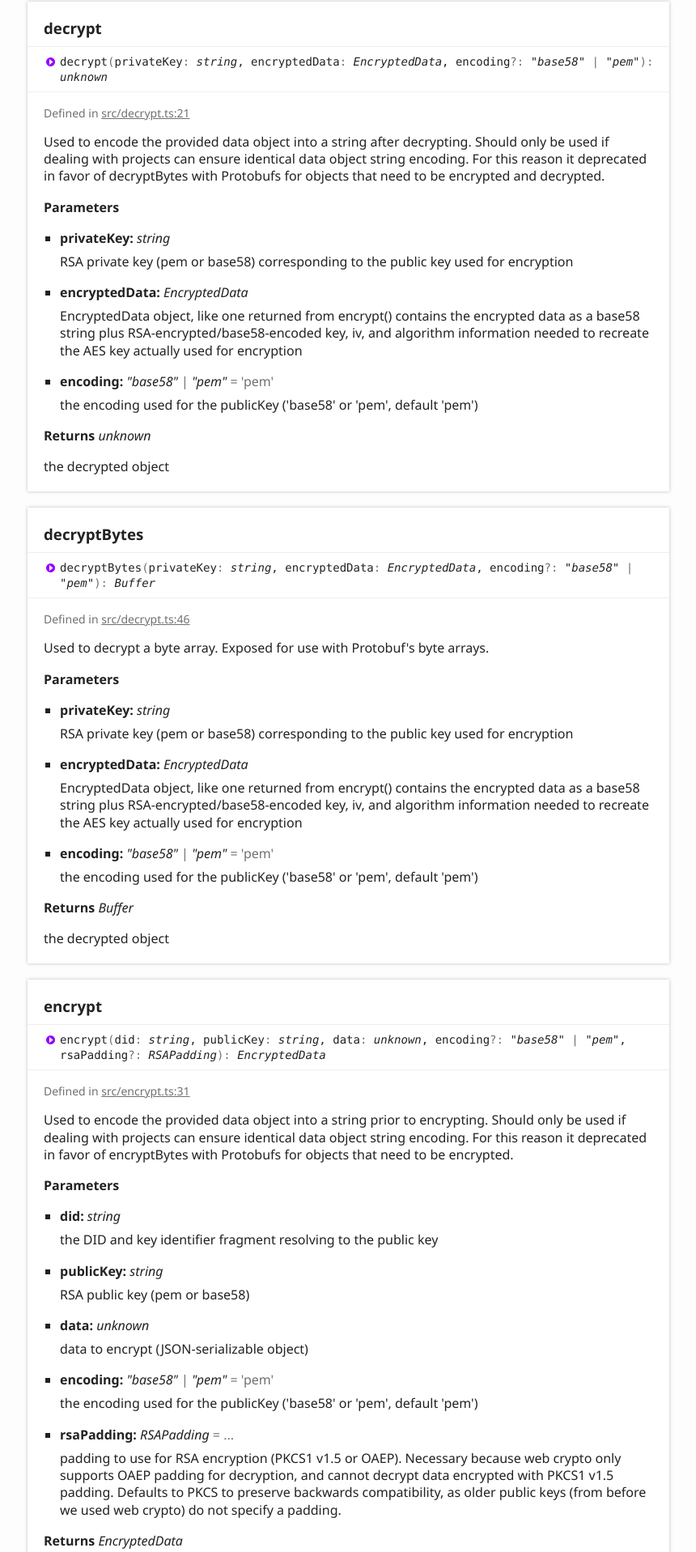
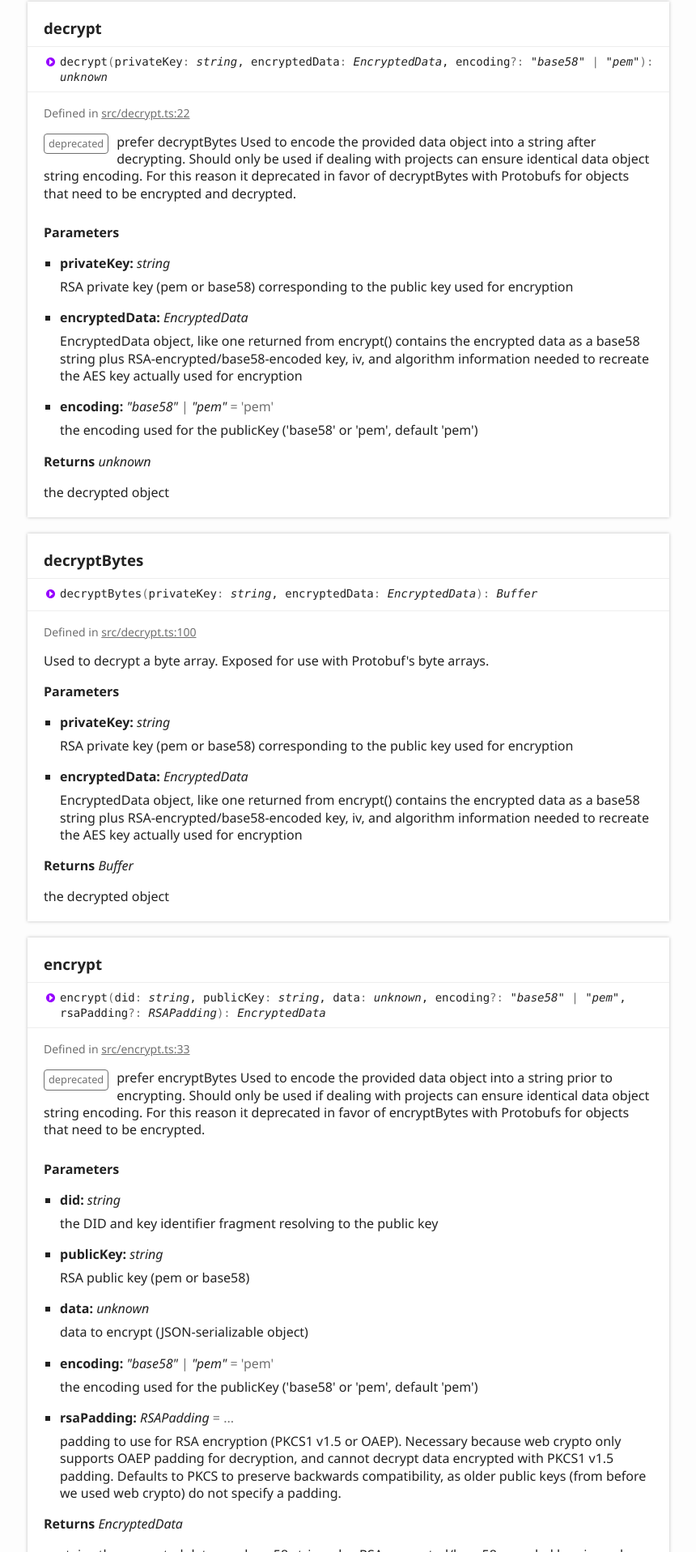
Before and after one commit to VerifiedInc/library-crypto-typescript, a website: page docs/modules.html in a window 1280 px wide. Shown: the part 612-2529 px from the top of the page at 81% size, without its empty margins (6-866 px from the left). Drawn offline with Linux system fonts and the light colour scheme.

Commit message:
[Release 1.8.0] Refactor to use PublicKeyInfo objects and to auto detect key encodings.

```diff
--- a/docs/modules.html
+++ b/docs/modules.html
@@ -99,15 +99,18 @@
 						<li class="tsd-description">
 							<aside class="tsd-sources">
 								<ul>
-									<li>Defined in <a href="https://github.com/UnumID/library-crypto-typescript/blob/8bbe132/src/decrypt.ts#L21">src/decrypt.ts:21</a></li>
+									<li>Defined in <a href="https://github.com/UnumID/library-crypto-typescript/blob/7fe8e19/src/decrypt.ts#L22">src/decrypt.ts:22</a></li>
 								</ul>
 							</aside>
 							<div class="tsd-comment tsd-typography">
-								<div class="lead">
-									<p>Used to encode the provided data object into a string after decrypting.
+								<dl class="tsd-comment-tags">
+									<dt>deprecated</dt>
+									<dd><p>prefer decryptBytes
+											Used to encode the provided data object into a string after decrypting.
 											Should only be used if dealing with projects can ensure identical data object string encoding.
 										For this reason it deprecated in favor of decryptBytes with Protobufs for objects that need to be encrypted and decrypted.</p>
-								</div>
+									</dd>
+								</dl>
 							</div>
 							<h4 class="tsd-parameters-title">Parameters</h4>
 							<ul class="tsd-parameters">
@@ -141,13 +144,13 @@
 					<a name="decryptbytes" class="tsd-anchor"></a>
 					<h3>decrypt<wbr>Bytes</h3>
 					<ul class="tsd-signatures tsd-kind-function">
-						<li class="tsd-signature tsd-kind-icon">decrypt<wbr>Bytes<span class="tsd-signature-symbol">(</span>privateKey<span class="tsd-signature-symbol">: </span><span class="tsd-signature-type">string</span>, encryptedData<span class="tsd-signature-symbol">: </span><span class="tsd-signature-type">EncryptedData</span>, encoding<span class="tsd-signature-symbol">?: </span><span class="tsd-signature-type">&quot;base58&quot;</span><span class="tsd-signature-symbol"> | </span><span class="tsd-signature-type">&quot;pem&quot;</span><span class="tsd-signature-symbol">)</span><span class="tsd-signature-symbol">: </span><span class="tsd-signature-type">Buffer</span></li>
+						<li class="tsd-signature tsd-kind-icon">decrypt<wbr>Bytes<span class="tsd-signature-symbol">(</span>privateKey<span class="tsd-signature-symbol">: </span><span class="tsd-signature-type">string</span>, encryptedData<span class="tsd-signature-symbol">: </span><span class="tsd-signature-type">EncryptedData</span><span class="tsd-signature-symbol">)</span><span class="tsd-signature-symbol">: </span><span class="tsd-signature-type">Buffer</span></li>
 					</ul>
 					<ul class="tsd-descriptions">
 						<li class="tsd-description">
 							<aside class="tsd-sources">
 								<ul>
-									<li>Defined in <a href="https://github.com/UnumID/library-crypto-typescript/blob/8bbe132/src/decrypt.ts#L46">src/decrypt.ts:46</a></li>
+									<li>Defined in <a href="https://github.com/UnumID/library-crypto-typescript/blob/7fe8e19/src/decrypt.ts#L100">src/decrypt.ts:100</a></li>
 								</ul>
 							</aside>
 							<div class="tsd-comment tsd-typography">
@@ -171,12 +174,6 @@
 										key, iv, and algorithm information needed to recreate the AES key actually used for encryption</p>
 									</div>
 								</li>
-								<li>
-									<h5>encoding: <span class="tsd-signature-type">&quot;base58&quot;</span><span class="tsd-signature-symbol"> | </span><span class="tsd-signature-type">&quot;pem&quot;</span><span class="tsd-signature-symbol"> = &#x27;pem&#x27;</span></h5>
-									<div class="tsd-comment tsd-typography">
-										<p>the encoding used for the publicKey (&#39;base58&#39; or &#39;pem&#39;, default &#39;pem&#39;)</p>
-									</div>
-								</li>
 							</ul>
 							<h4 class="tsd-returns-title">Returns <span class="tsd-signature-type">Buffer</span></h4>
 							<p>the decrypted object</p>
@@ -193,15 +190,18 @@
 						<li class="tsd-description">
 							<aside class="tsd-sources">
 								<ul>
-									<li>Defined in <a href="https://github.com/UnumID/library-crypto-typescript/blob/8bbe132/src/encrypt.ts#L31">src/encrypt.ts:31</a></li>
+									<li>Defined in <a href="https://github.com/UnumID/library-crypto-typescript/blob/7fe8e19/src/encrypt.ts#L33">src/encrypt.ts:33</a></li>
 								</ul>
 							</aside>
 							<div class="tsd-comment tsd-typography">
-								<div class="lead">
-									<p>Used to encode the provided data object into a string prior to encrypting.
+								<dl class="tsd-comment-tags">
+									<dt>deprecated</dt>
+									<dd><p>prefer encryptBytes
+											Used to encode the provided data object into a string prior to encrypting.
 											Should only be used if dealing with projects can ensure identical data object string encoding.
 										For this reason it deprecated in favor of encryptBytes with Protobufs for objects that need to be encrypted.</p>
-								</div>
+									</dd>
+								</dl>
 							</div>
 							<h4 class="tsd-parameters-title">Parameters</h4>
 							<ul class="tsd-parameters">
@@ -250,13 +250,13 @@
 					<a name="encryptbytes" class="tsd-anchor"></a>
 					<h3>encrypt<wbr>Bytes</h3>
 					<ul class="tsd-signatures tsd-kind-function">
-						<li class="tsd-signature tsd-kind-icon">encrypt<wbr>Bytes<span class="tsd-signature-symbol">(</span>did<span class="tsd-signature-symbol">: </span><span class="tsd-signature-type">string</span>, publicKey<span class="tsd-signature-symbol">: </span><span class="tsd-signature-type">string</span>, data<span class="tsd-signature-symbol">: </span><span class="tsd-signature-type">BinaryLike</span>, encoding<span class="tsd-signature-symbol">?: </span><span class="tsd-signature-type">&quot;base58&quot;</span><span class="tsd-signature-symbol"> | </span><span class="tsd-signature-type">&quot;pem&quot;</span>, rsaPadding<span class="tsd-signature-symbol">?: </span><span class="tsd-signature-type">RSAPadding</span><span class="tsd-signature-symbol">)</span><span class="tsd-signature-symbol">: </span><span class="tsd-signature-type">EncryptedData</span></li>
+						<li class="tsd-signature tsd-kind-icon">encrypt<wbr>Bytes<span class="tsd-signature-symbol">(</span>did<span class="tsd-signature-symbol">: </span><span class="tsd-signature-type">string</span>, publicKeyInfo<span class="tsd-signature-symbol">: </span><span class="tsd-signature-type">PublicKeyInfo</span>, data<span class="tsd-signature-symbol">: </span><span class="tsd-signature-type">BinaryLike</span><span class="tsd-signature-symbol">)</span><span class="tsd-signature-symbol">: </span><span class="tsd-signature-type">EncryptedData</span></li>
 					</ul>
 					<ul class="tsd-descriptions">
 						<li class="tsd-description">
 							<aside class="tsd-sources">
 								<ul>
-									<li>Defined in <a href="https://github.com/UnumID/library-crypto-typescript/blob/8bbe132/src/encrypt.ts#L59">src/encrypt.ts:59</a></li>
+									<li>Defined in <a href="https://github.com/UnumID/library-crypto-typescript/blob/7fe8e19/src/encrypt.ts#L124">src/encrypt.ts:124</a></li>
 								</ul>
 							</aside>
 							<div class="tsd-comment tsd-typography">
@@ -273,25 +273,13 @@
 									</div>
 								</li>
 								<li>
-									<h5>publicKey: <span class="tsd-signature-type">string</span></h5>
-									<div class="tsd-comment tsd-typography">
-										<p>RSA public key (pem or base58)</p>
-									</div>
+									<h5>publicKeyInfo: <span class="tsd-signature-type">PublicKeyInfo</span></h5>
 								</li>
 								<li>
 									<h5>data: <span class="tsd-signature-type">BinaryLike</span></h5>
 									<div class="tsd-comment tsd-typography">
 										<p>data to encrypt</p>
 									</div>
-								</li>
-								<li>
-									<h5>encoding: <span class="tsd-signature-type">&quot;base58&quot;</span><span class="tsd-signature-symbol"> | </span><span class="tsd-signature-type">&quot;pem&quot;</span><span class="tsd-signature-symbol"> = &#x27;pem&#x27;</span></h5>
-									<div class="tsd-comment tsd-typography">
-										<p>the encoding used for the publicKey (&#39;base58&#39; or &#39;pem&#39;, default &#39;pem&#39;)</p>
-									</div>
-								</li>
-								<li>
-									<h5>rsaPadding: <span class="tsd-signature-type">RSAPadding</span><span class="tsd-signature-symbol"> = ...</span></h5>
 								</li>
 							</ul>
 							<h4 class="tsd-returns-title">Returns <span class="tsd-signature-type">EncryptedData</span></h4>
@@ -310,7 +298,7 @@
 						<li class="tsd-description">
 							<aside class="tsd-sources">
 								<ul>
-									<li>Defined in <a href="https://github.com/UnumID/library-crypto-typescript/blob/8bbe132/src/generateEccKeyPair.ts#L6">src/generateEccKeyPair.ts:6</a></li>
+									<li>Defined in <a href="https://github.com/UnumID/library-crypto-typescript/blob/7fe8e19/src/generateEccKeyPair.ts#L6">src/generateEccKeyPair.ts:6</a></li>
 								</ul>
 							</aside>
 							<h4 class="tsd-parameters-title">Parameters</h4>
@@ -333,7 +321,7 @@
 						<li class="tsd-description">
 							<aside class="tsd-sources">
 								<ul>
-									<li>Defined in <a href="https://github.com/UnumID/library-crypto-typescript/blob/8bbe132/src/generateRsaKeyPair.ts#L6">src/generateRsaKeyPair.ts:6</a></li>
+									<li>Defined in <a href="https://github.com/UnumID/library-crypto-typescript/blob/7fe8e19/src/generateRsaKeyPair.ts#L6">src/generateRsaKeyPair.ts:6</a></li>
 								</ul>
 							</aside>
 							<h4 class="tsd-parameters-title">Parameters</h4>
@@ -356,15 +344,18 @@
 						<li class="tsd-description">
 							<aside class="tsd-sources">
 								<ul>
-									<li>Defined in <a href="https://github.com/UnumID/library-crypto-typescript/blob/8bbe132/src/sign.ts#L18">src/sign.ts:18</a></li>
+									<li>Defined in <a href="https://github.com/UnumID/library-crypto-typescript/blob/7fe8e19/src/sign.ts#L19">src/sign.ts:19</a></li>
 								</ul>
 							</aside>
 							<div class="tsd-comment tsd-typography">
-								<div class="lead">
-									<p>Used to encode the provided data object into a string prior to signing.
+								<dl class="tsd-comment-tags">
+									<dt>deprecated</dt>
+									<dd><p>prefer signBytes
+											Used to encode the provided data object into a string prior to signing.
 											Should only be used if dealing with projects can ensure identical data object string encoding.
 										For this reason it deprecated in favor of signBytes for Protobufs for objects that need to be signed and verified.</p>
-								</div>
+									</dd>
+								</dl>
 							</div>
 							<h4 class="tsd-parameters-title">Parameters</h4>
 							<ul class="tsd-parameters">
@@ -396,13 +387,13 @@
 					<a name="signbytes" class="tsd-anchor"></a>
 					<h3>sign<wbr>Bytes</h3>
 					<ul class="tsd-signatures tsd-kind-function">
-						<li class="tsd-signature tsd-kind-icon">sign<wbr>Bytes<span class="tsd-signature-symbol">(</span>bytes<span class="tsd-signature-symbol">: </span><span class="tsd-signature-type">Uint8Array</span>, privateKey<span class="tsd-signature-symbol">: </span><span class="tsd-signature-type">string</span>, encoding<span class="tsd-signature-symbol">?: </span><span class="tsd-signature-type">&quot;base58&quot;</span><span class="tsd-signature-symbol"> | </span><span class="tsd-signature-type">&quot;pem&quot;</span><span class="tsd-signature-symbol">)</span><span class="tsd-signature-symbol">: </span><span class="tsd-signature-type">string</span></li>
+						<li class="tsd-signature tsd-kind-icon">sign<wbr>Bytes<span class="tsd-signature-symbol">(</span>bytes<span class="tsd-signature-symbol">: </span><span class="tsd-signature-type">Uint8Array</span>, privateKey<span class="tsd-signature-symbol">: </span><span class="tsd-signature-type">string</span><span class="tsd-signature-symbol">)</span><span class="tsd-signature-symbol">: </span><span class="tsd-signature-type">string</span></li>
 					</ul>
 					<ul class="tsd-descriptions">
 						<li class="tsd-description">
 							<aside class="tsd-sources">
 								<ul>
-									<li>Defined in <a href="https://github.com/UnumID/library-crypto-typescript/blob/8bbe132/src/sign.ts#L42">src/sign.ts:42</a></li>
+									<li>Defined in <a href="https://github.com/UnumID/library-crypto-typescript/blob/7fe8e19/src/sign.ts#L70">src/sign.ts:70</a></li>
 								</ul>
 							</aside>
 							<div class="tsd-comment tsd-typography">
@@ -425,12 +416,6 @@
 										<p>private key to sign with (pem or base58)</p>
 									</div>
 								</li>
-								<li>
-									<h5>encoding: <span class="tsd-signature-type">&quot;base58&quot;</span><span class="tsd-signature-symbol"> | </span><span class="tsd-signature-type">&quot;pem&quot;</span><span class="tsd-signature-symbol"> = &#x27;pem&#x27;</span></h5>
-									<div class="tsd-comment tsd-typography">
-										<p>the encoding used for the publicKey (&#39;base58&#39; or &#39;pem&#39;, default &#39;pem&#39;)</p>
-									</div>
-								</li>
 							</ul>
 							<h4 class="tsd-returns-title">Returns <span class="tsd-signature-type">string</span></h4>
 							<p>signature with privateKey over data encoded as a base58 string</p>
@@ -447,7 +432,7 @@
 						<li class="tsd-description">
 							<aside class="tsd-sources">
 								<ul>
-									<li>Defined in <a href="https://github.com/UnumID/library-crypto-typescript/blob/8bbe132/src/validatePublicKey.ts#L10">src/validatePublicKey.ts:10</a></li>
+									<li>Defined in <a href="https://github.com/UnumID/library-crypto-typescript/blob/7fe8e19/src/validatePublicKey.ts#L10">src/validatePublicKey.ts:10</a></li>
 								</ul>
 							</aside>
 							<h4 class="tsd-parameters-title">Parameters</h4>
@@ -480,15 +465,18 @@
 						<li class="tsd-description">
 							<aside class="tsd-sources">
 								<ul>
-									<li>Defined in <a href="https://github.com/UnumID/library-crypto-typescript/blob/8bbe132/src/verify.ts#L19">src/verify.ts:19</a></li>
+									<li>Defined in <a href="https://github.com/UnumID/library-crypto-typescript/blob/7fe8e19/src/verify.ts#L21">src/verify.ts:21</a></li>
 								</ul>
 							</aside>
 							<div class="tsd-comment tsd-typography">
-								<div class="lead">
-									<p>Used to verify the provide data object against a provided Base58 encode signature.
+								<dl class="tsd-comment-tags">
+									<dt>deprecated</dt>
+									<dd><p>prefer signBytes
+											Used to verify the provide data object against a provided Base58 encode signature.
 											Should only be used if dealing with projects can ensure identical data object string encoding.
 										For this reason it deprecated in favor of verifyBytes for Protobufs for objects that need to be signed and leveraging signBytes.</p>
-								</div>
+									</dd>
+								</dl>
 							</div>
 							<h4 class="tsd-parameters-title">Parameters</h4>
 							<ul class="tsd-parameters">
@@ -526,18 +514,18 @@
 					<a name="verifybytes" class="tsd-anchor"></a>
 					<h3>verify<wbr>Bytes</h3>
 					<ul class="tsd-signatures tsd-kind-function">
-						<li class="tsd-signature tsd-kind-icon">verify<wbr>Bytes<span class="tsd-signature-symbol">(</span>signature<span class="tsd-signature-symbol">: </span><span class="tsd-signature-type">string</span>, bytes<span class="tsd-signature-symbol">: </span><span class="tsd-signature-type">Uint8Array</span>, publicKey<span class="tsd-signature-symbol">: </span><span class="tsd-signature-type">string</span>, encoding<span class="tsd-signature-symbol">?: </span><span class="tsd-signature-type">&quot;base58&quot;</span><span class="tsd-signature-symbol"> | </span><span class="tsd-signature-type">&quot;pem&quot;</span><span class="tsd-signature-symbol">)</span><span class="tsd-signature-symbol">: </span><span class="tsd-signature-type">boolean</span></li>
+						<li class="tsd-signature tsd-kind-icon">verify<wbr>Bytes<span class="tsd-signature-symbol">(</span>signature<span class="tsd-signature-symbol">: </span><span class="tsd-signature-type">string</span>, bytes<span class="tsd-signature-symbol">: </span><span class="tsd-signature-type">Uint8Array</span>, publicKey<span class="tsd-signature-symbol">: </span><span class="tsd-signature-type">PublicKeyInfo</span><span class="tsd-signature-symbol">)</span><span class="tsd-signature-symbol">: </span><span class="tsd-signature-type">boolean</span></li>
 					</ul>
 					<ul class="tsd-descriptions">
 						<li class="tsd-description">
 							<aside class="tsd-sources">
 								<ul>
-									<li>Defined in <a href="https://github.com/UnumID/library-crypto-typescript/blob/8bbe132/src/verify.ts#L62">src/verify.ts:62</a></li>
+									<li>Defined in <a href="https://github.com/UnumID/library-crypto-typescript/blob/7fe8e19/src/verify.ts#L96">src/verify.ts:96</a></li>
 								</ul>
 							</aside>
 							<div class="tsd-comment tsd-typography">
 								<div class="lead">
-									<p>Used to verify a byte array. Exported thanks to the property of Protobuf&#39;s ability to encode to bytes and decode back
+									<p>Used to verify a byte array. The new defacto verify function thanks to the property of Protobuf&#39;s ability to encode to bytes and decode back
 									an object in a deterministic fashion.</p>
 								</div>
 							</div>
@@ -556,15 +544,9 @@
 									</div>
 								</li>
 								<li>
-									<h5>publicKey: <span class="tsd-signature-type">string</span></h5>
+									<h5>publicKey: <span class="tsd-signature-type">PublicKeyInfo</span></h5>
 									<div class="tsd-comment tsd-typography">
-										<p>public key corresponding to the private key used to create the signature (pem or base58)</p>
-									</div>
-								</li>
-								<li>
-									<h5>encoding: <span class="tsd-signature-type">&quot;base58&quot;</span><span class="tsd-signature-symbol"> | </span><span class="tsd-signature-type">&quot;pem&quot;</span><span class="tsd-signature-symbol"> = &#x27;pem&#x27;</span></h5>
-									<div class="tsd-comment tsd-typography">
-										<p>the encoding used for the publicKey (&#39;base58&#39; or &#39;pem&#39;, default &#39;pem&#39;)</p>
+										<p>PublicKeyInfo corresponding to the private key used to create the signature (pem or base58)</p>
 									</div>
 								</li>
 							</ul>
@@ -583,15 +565,18 @@
 						<li class="tsd-description">
 							<aside class="tsd-sources">
 								<ul>
-									<li>Defined in <a href="https://github.com/UnumID/library-crypto-typescript/blob/8bbe132/src/verify.ts#L40">src/verify.ts:40</a></li>
+									<li>Defined in <a href="https://github.com/UnumID/library-crypto-typescript/blob/7fe8e19/src/verify.ts#L43">src/verify.ts:43</a></li>
 								</ul>
 							</aside>
 							<div class="tsd-comment tsd-typography">
-								<div class="lead">
-									<p>Used to verify the provide data string against a provided Base58 encode signature.
+								<dl class="tsd-comment-tags">
+									<dt>deprecated</dt>
+									<dd><p>prefer signBytes
+											Used to verify the provide data string against a provided Base58 encode signature.
 											A less than ideal situation of being handling a string representation of the signed object for reason of then having to convert back to the object.
 										For this reason it deprecated in favor of using Protobufs for objects that need to be signed and verified.</p>
-								</div>
+									</dd>
+								</dl>
 							</div>
 							<h4 class="tsd-parameters-title">Parameters</h4>
 							<ul class="tsd-parameters">
--- a/package.json
+++ b/package.json
@@ -1,6 +1,6 @@
 {
   "name": "@unumid/library-crypto",
-  "version": "1.7.0",
+  "version": "1.8.0",
   "description": "A TypeScript library for Unum ID crypto operations",
   "main": "build/index.js",
   "repository": "git@github.com:UnumID/Library-Crypto-TypeScript",
```
Also changed, not shown: docs/classes/cryptoerror.html (+2 -2 lines), build/decrypt.js, build/sign.js, 4 other files. Lines whose indentation alone changed are shown as unchanged.
